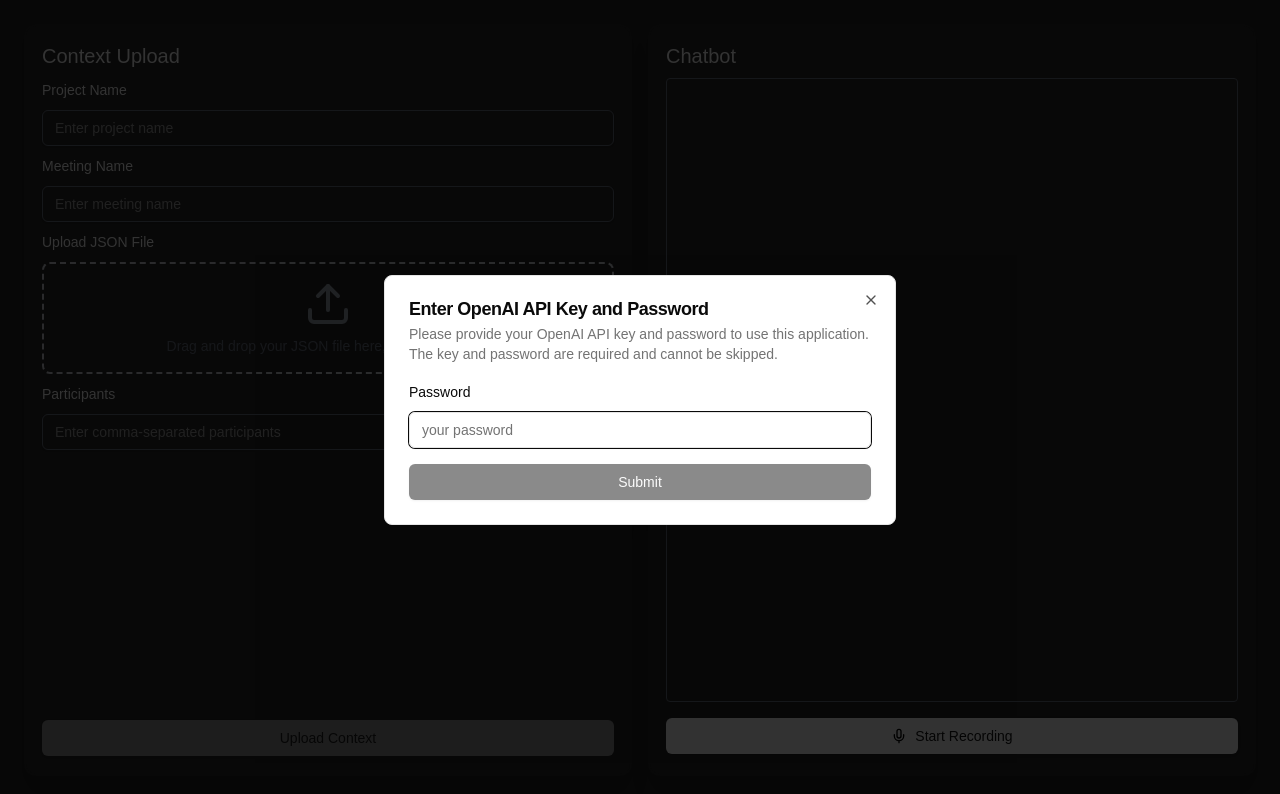
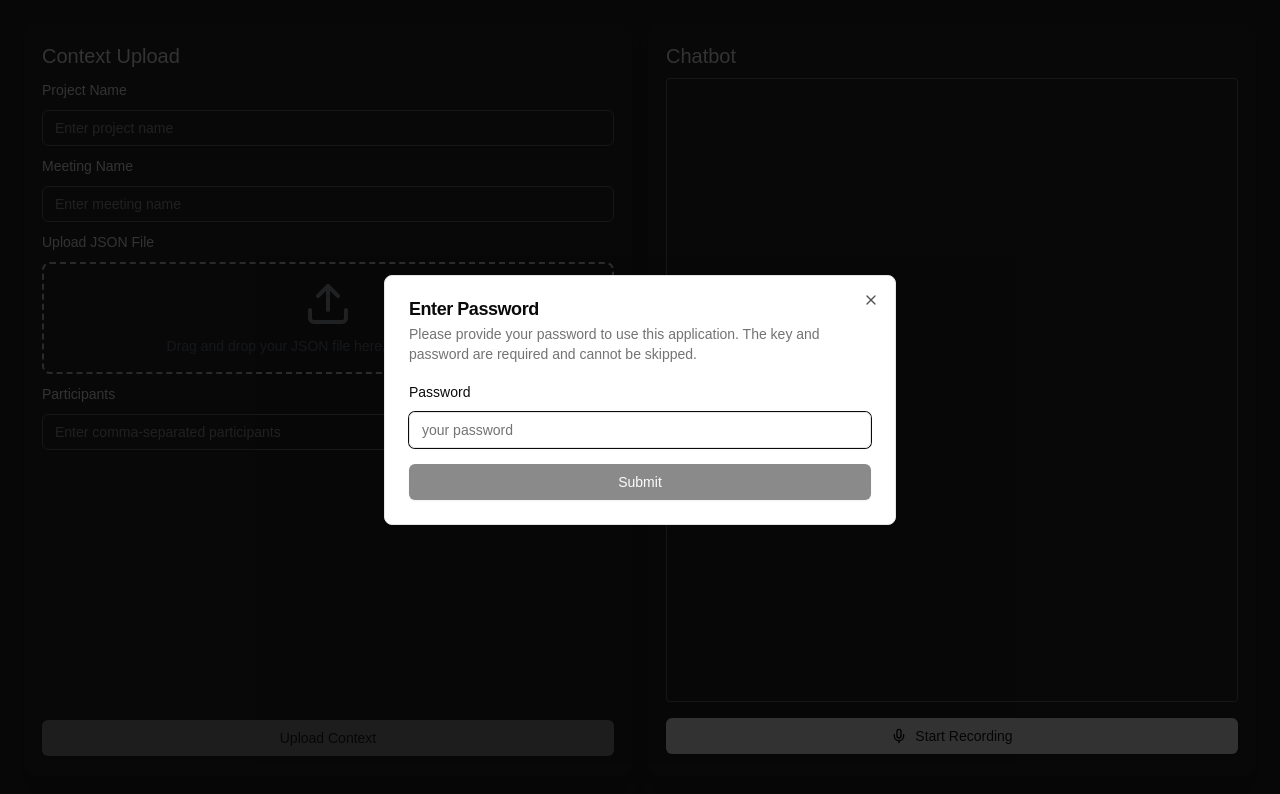
Before and after one commit to Ayanabha1/openai-realtime-api-poc, a Next.js app: page / in a window 1280 px wide. Shown: the top 794 px of the page. Built offline with nearby package versions, Linux system fonts and the light colour scheme.

Commit message:
removed password prompt

```diff
--- a/src/components/ApiKeyDialog.tsx
+++ b/src/components/ApiKeyDialog.tsx
@@ -30,11 +30,10 @@ export function ApiKeyDialog({ isOpen, onSubmit }: ApiKeyDialogProps) {
     <Dialog open={isOpen} onOpenChange={() => {}}>
       <DialogContent>
         <DialogHeader>
-          <DialogTitle>Enter OpenAI API Key and Password</DialogTitle>
+          <DialogTitle>Enter Password</DialogTitle>
           <DialogDescription>
-            Please provide your OpenAI API key and password to use this
-            application. The key and password are required and cannot be
-            skipped.
+            Please provide your password to use this application. The key and
+            password are required and cannot be skipped.
           </DialogDescription>
         </DialogHeader>
         <form onSubmit={handleSubmit}>
```
